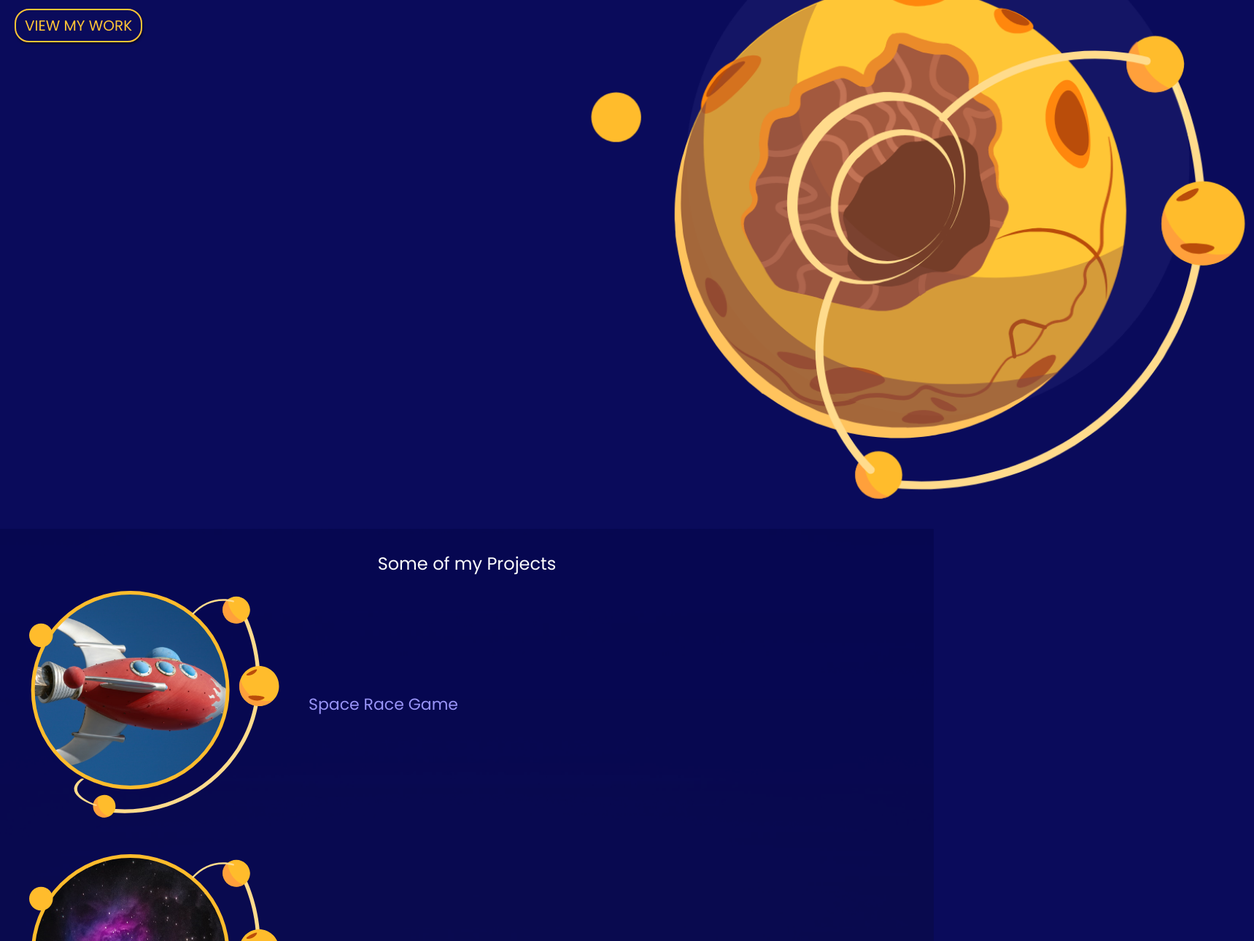
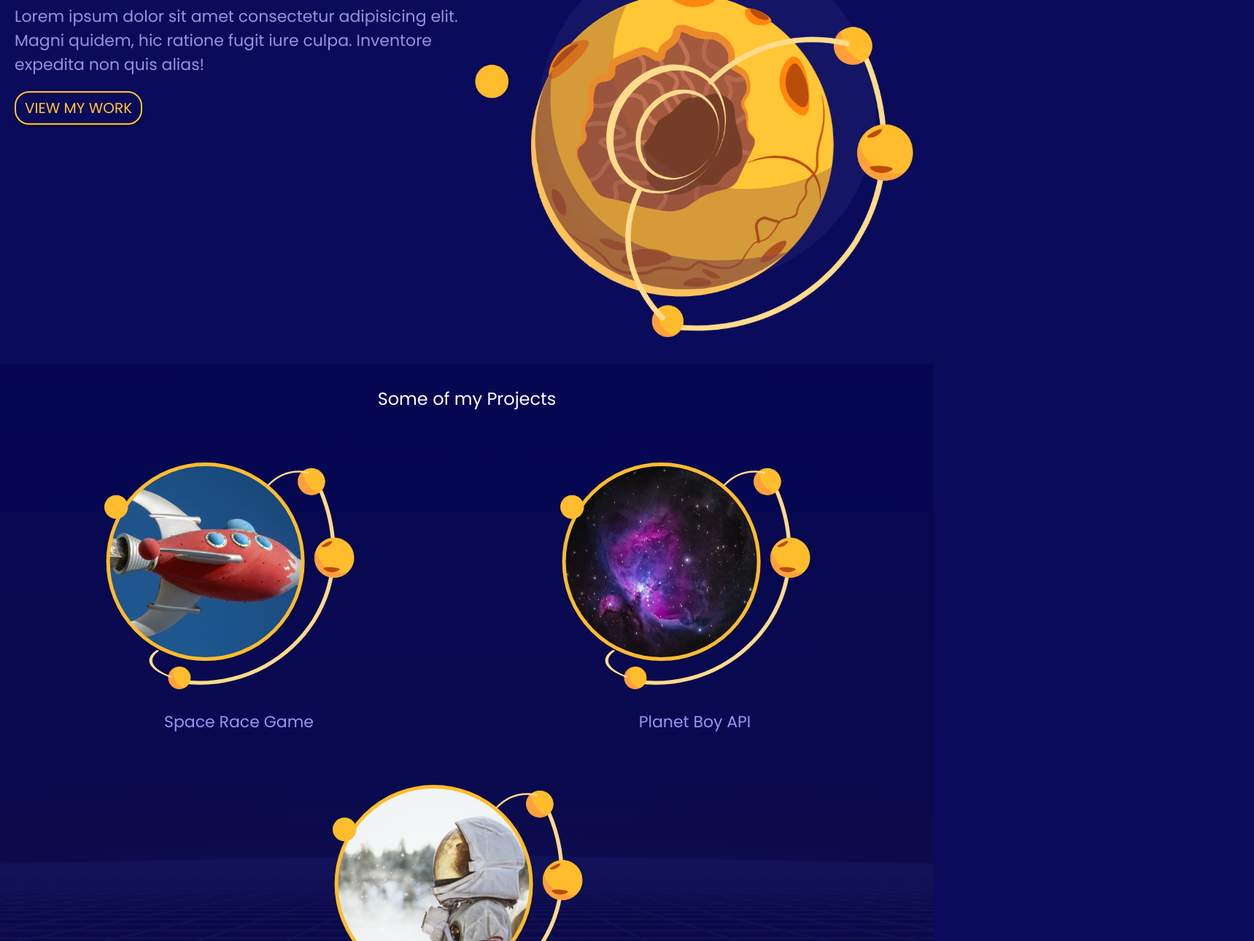
Before and after one commit to alexcontreras/responsive-css-grid, a plain HTML site: page index.html in a window 1280 px wide. Shown: the part 218-1508 px from the top of the page at 73% size, 1719 px wide, since content can reach past the window. Drawn offline with Linux system fonts and the light colour scheme.

Commit message:
Add tablet styles

```diff
--- a/styles.css
+++ b/styles.css
@@ -88,7 +88,7 @@ h4 {
 }
 
 .site-nav {
-  margin: 0 20px;
+  margin: 20px;
 }
 
 .site-nav ul {
@@ -103,11 +103,15 @@ h4 {
 }
 
 #welcome {
-  padding: 0 20px 20px 20px;
+  padding: 20px;
 }
 
 .welcome-text {
   grid-column: 1/6;
+}
+
+.welcome-text h2 {
+  margin-bottom: 20px;
 }
 
 .welcome-text a {
@@ -233,6 +237,48 @@ footer img {
 }
 /* small tablet styles */
 @media screen and (min-width: 620px) {
+  .welcome-text {
+    grid-column: 1/5;
+  }
+
+  .welcome-img {
+    grid-column: 5/9;
+  }
+
+  .welcome-img img {
+    width: 100%;
+  }
+
+  .projects {
+    margin-top: 40px;
+  }
+
+  .projects a {
+    grid-column: span 4;
+    display: block;
+    margin: 20px 0;
+  }
+
+  .projects a:last-child {
+    grid-column: 3/7;
+  }
+
+  .projects a * {
+    margin: 10px 20%;
+    max-width: 60%;
+  }
+
+  .projects h4 {
+    text-align: center;
+  }
+
+  #skills {
+    padding: 30px 100px;
+  }
+
+  footer {
+    background-size: 20%;
+  }
 }
 
 /* large tablet & laptop styles */
```
